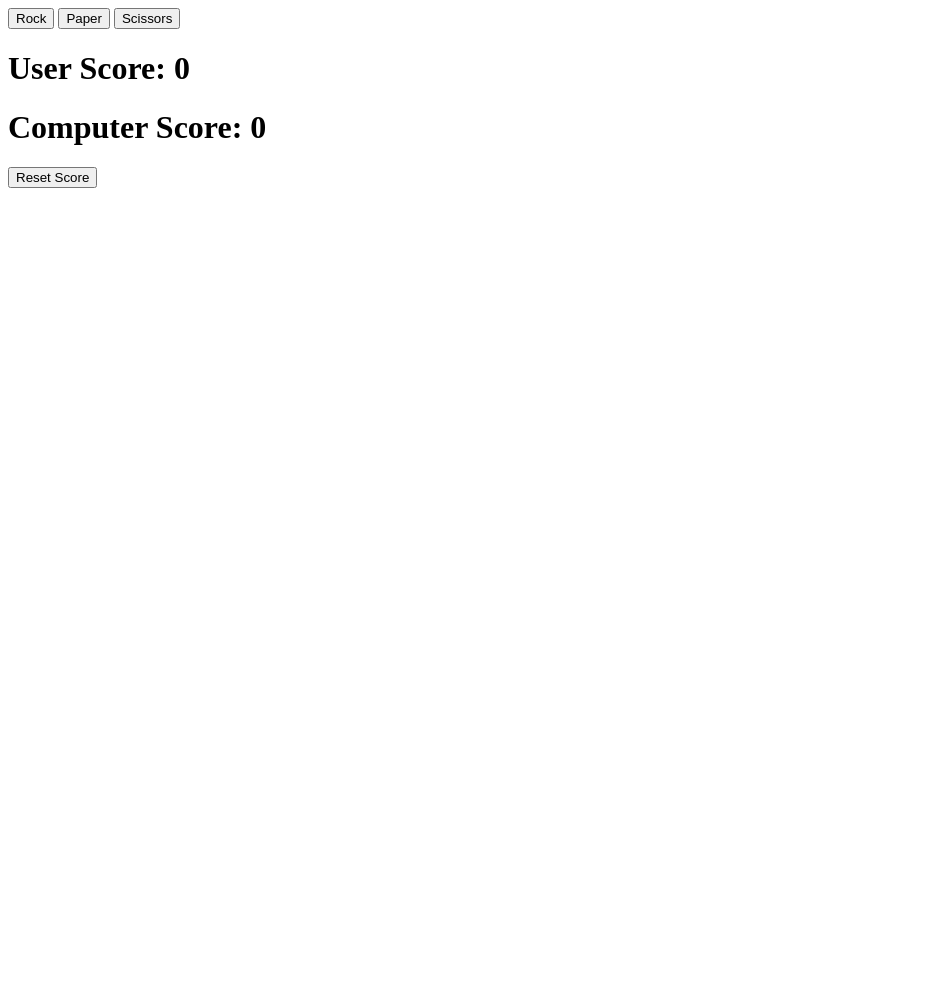
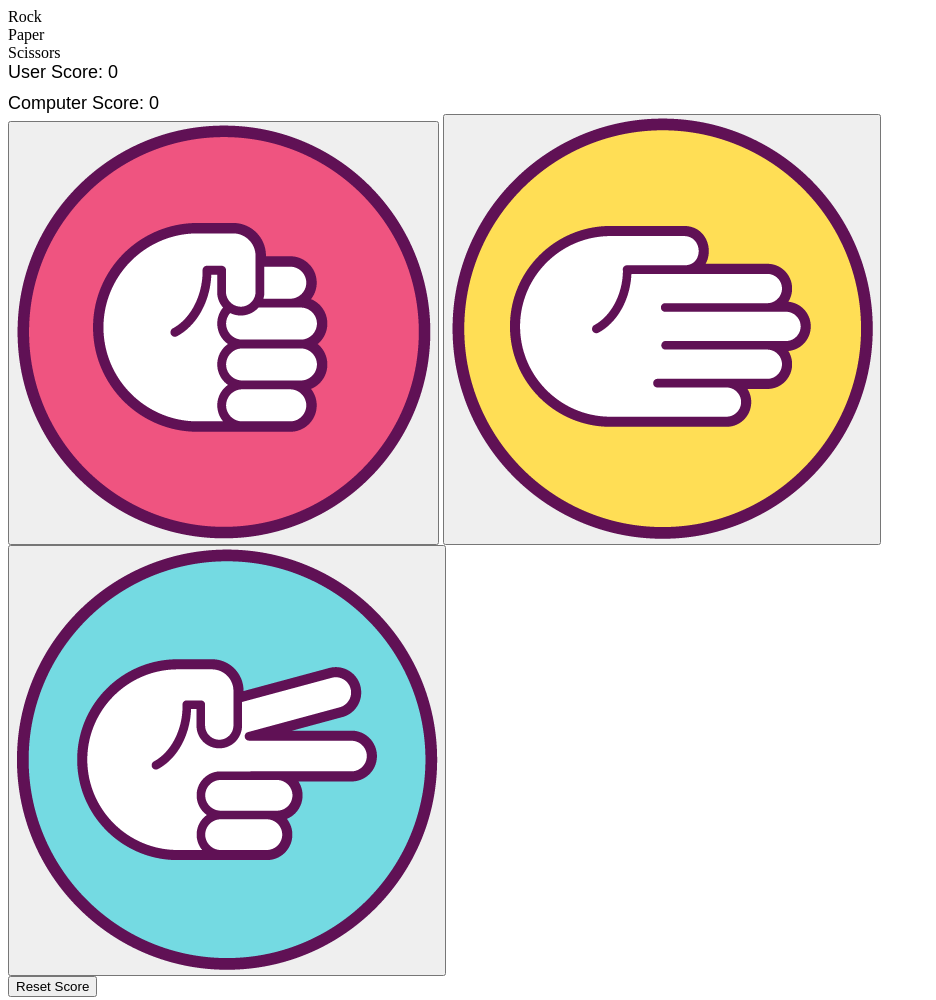
Before and after one commit to g0g0-22/rock-paper-scissors, a plain HTML site: page index.html in a window 1280 px wide. Shown: the whole page, without its empty margins (0-936 px from the left). Before the commit the page ends 800 px from the top, so only its background shows below. Drawn offline with Linux system fonts and the light colour scheme.

Commit message:
Fixed bug regarding image buttons.

```diff
--- a/index.html
+++ b/index.html
@@ -5,15 +5,27 @@
     <meta name="viewport" content="width=device-width, initial-scale=1.0">
     <title>Document</title>
     <script src="script.js" defer></script>
+    <link rel="stylesheet" href="style.css">
 </head>
 <body>
+    <div id="header">
+        <ul>
+            <li>Rock</li>
+            <li>Paper</li>
+            <li>Scissors</li>
+        </ul>
+        <div id="scores">
+            <div>User Score: <span id="userScoreDisplay">0</span></div>
+            <div>Computer Score: <span id="computerScoreDisplay">0</span></div>
+        </div>
+
+    </div>
+
     <div id="buttonContainer">
-        <button id="rock">Rock</button>
-        <button id="paper">Paper</button>
-        <button id="scissors">Scissors</button>
+        <button><img src="images/rock.png" alt="rockImage" id="rock"></button>
+        <button><img src="images/paper.png" alt="paperImage" id="paper"></button>
+        <button><img src="images/scissors.png" alt="scissorsImage" id="scissors"></button>
     </div>
-    <h1>User Score: <span id="userScoreDisplay">0</span></h1>
-    <h1>Computer Score: <span id="computerScoreDisplay">0</span></h1>
     <button id="reset">Reset Score</button>
 </body>
 </html>
--- a/script.js
+++ b/script.js
@@ -60,7 +60,7 @@ const computerScoreDisplay = document.getElementById('computerScoreDisplay');
 
 buttonContainer.addEventListener('click', function(event){
 
-    if(event.target.tagName === 'BUTTON'){
+    if(event.target.tagName === 'IMG'){
         const userChoice = event.target.id;
 
     const computerChoice = getComputerChoice();
@@ -68,6 +68,7 @@ buttonContainer.addEventListener('click', function(event){
     userScoreDisplay.textContent = userScore;
     computerScoreDisplay.textContent = computerScore;
     }
+    console.log(event.target);
 });
 
 const resetButton = document.getElementById('reset');
--- /dev/null
+++ b/style.css
@@ -0,0 +1,13 @@
+ul{
+    list-style-type: none;
+    padding: 0;
+    margin: 0;
+}
+
+#scores {
+    font-family: Arial, sans-serif;
+    font-size: 18px;
+    display: flex;
+    flex-direction: column; /* Stack children vertically */
+    gap: 10px; /* Add spacing between the scores */
+  }
```
Also changed, not shown: images/paper.png (renamed from images/pngaaa.com-3313779.png), images/rock.png (renamed from images/pngaaa.com-3313783.png), images/scissors.png (renamed from images/pngaaa.com-3313815.png).
